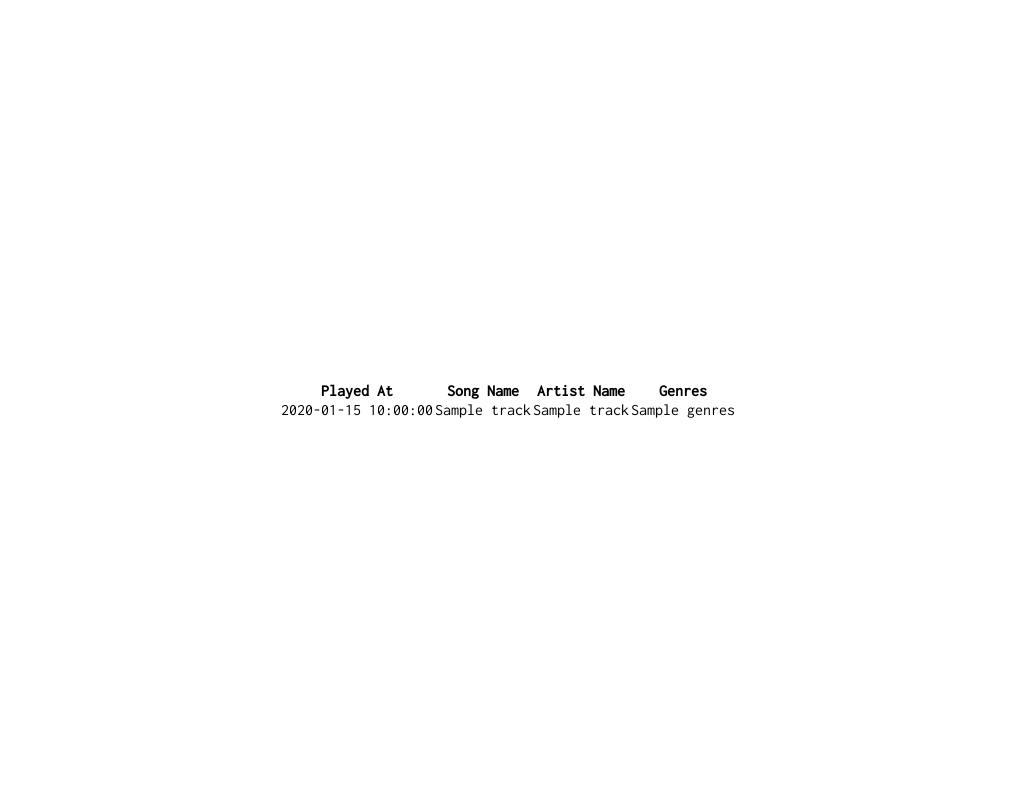
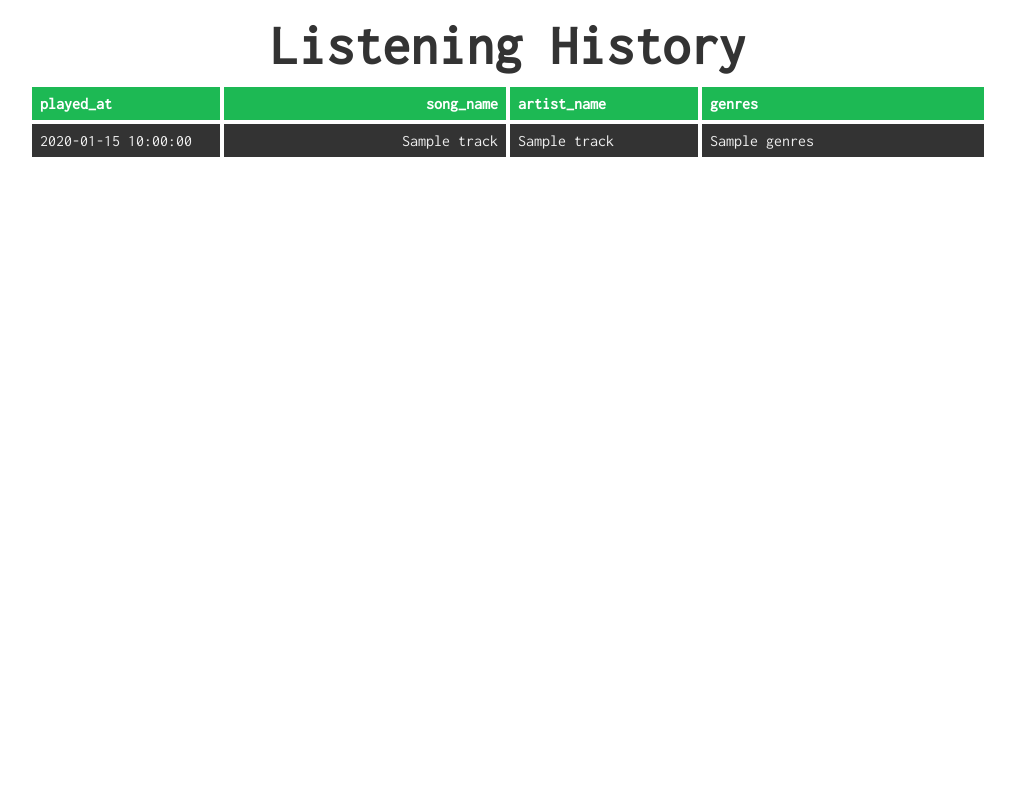
Before and after one commit to brk-cn/spotify-etl, a Flask app: template templates/tracks.html in a window 1280 px wide. Shown: the whole page, without its empty margins (132-1147 px from the left). Run offline with Flask 2, Linux system fonts and the light colour scheme; the template is opened without the code that fills it: most values are stand-ins (such as "Sample title", 1, 10 or a date in 2020).

Commit message:
tracks page css add

```diff
--- a/templates/tracks.html
+++ b/templates/tracks.html
@@ -17,20 +17,67 @@
         width: 100vw;
         height: 100vh;
         display: flex;
+        flex-direction: column;
         align-items: center;
-        justify-content: center;
         font-family: "Inconsolata", monospace;
+      }
+
+      h1 {
+        color: #333;
+        font-size: 3.5rem;
+        margin-top: 1rem;
+        margin-bottom: 0.5rem;
+      }
+
+      table {
+        width: 75%;
+        border-spacing: 0.25rem;
+      }
+
+      th:nth-child(1) {
+        width: 20%;
+      }
+      th:nth-child(2) {
+        width: 30%;
+      }
+      th:nth-child(3) {
+        width: 20%;
+      }
+      th:nth-child(4) {
+        width: 30%;
+      }
+
+      th,
+      td {
+        padding: 0.5rem;
+        color: #fff;
+        text-align: left;
+      }
+
+      th:nth-child(2),
+      td:nth-child(2) {
+        text-align: right;
+      }
+
+      th {
+        background-color: #1db954;
+      }
+
+      td {
+        color: #eee;
+        background-color: #333;
       }
     </style>
   </head>
   <body>
+    <h1>Listening History</h1>
     <table>
       <thead>
         <tr>
-          <th>Played At</th>
-          <th>Song Name</th>
-          <th>Artist Name</th>
-          <th>Genres</th>
+          <th>played_at</th>
+          <th>song_name</th>
+          <th>artist_name</th>
+          <th>genres</th>
         </tr>
       </thead>
       <tbody>
```
